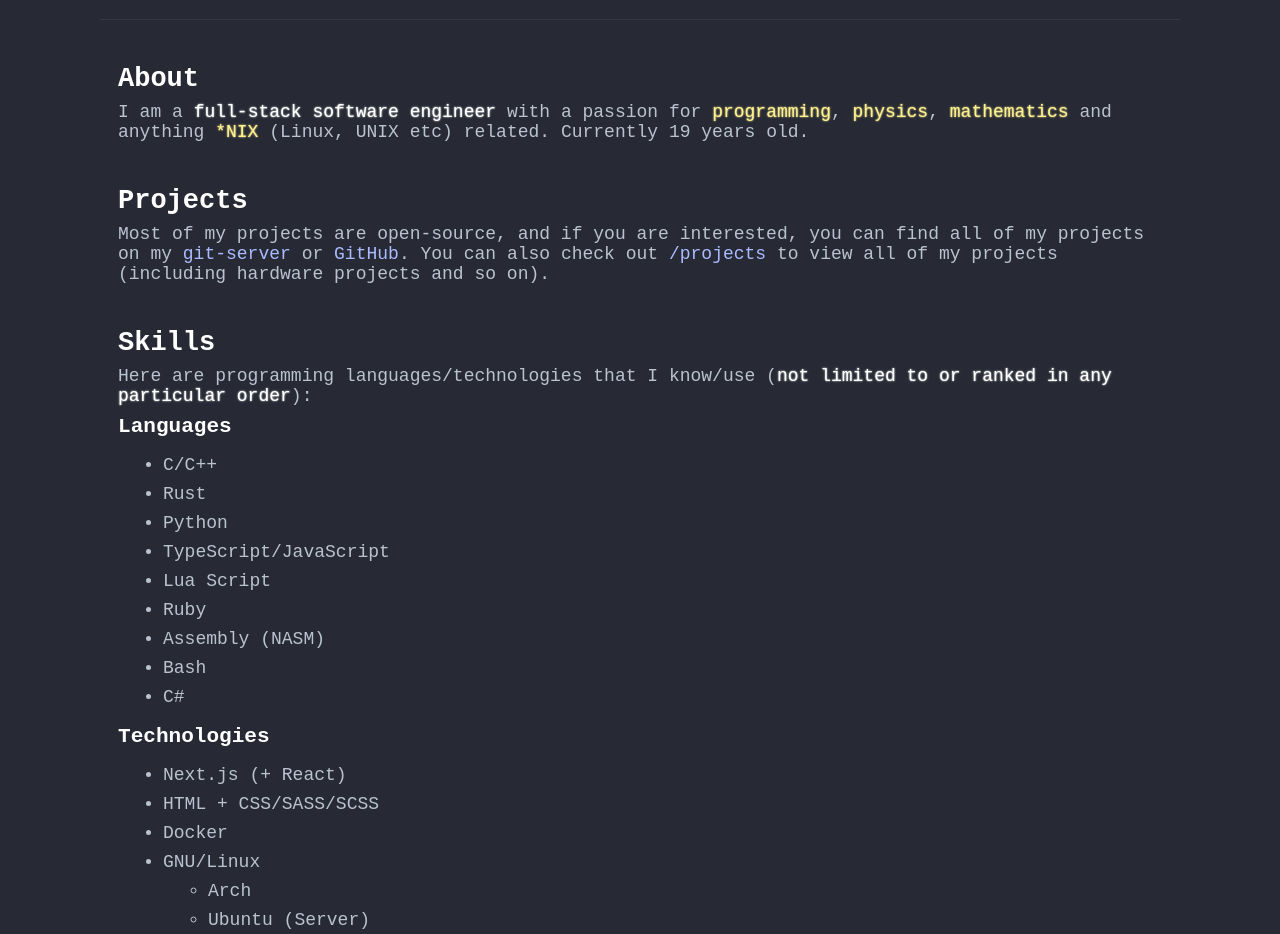
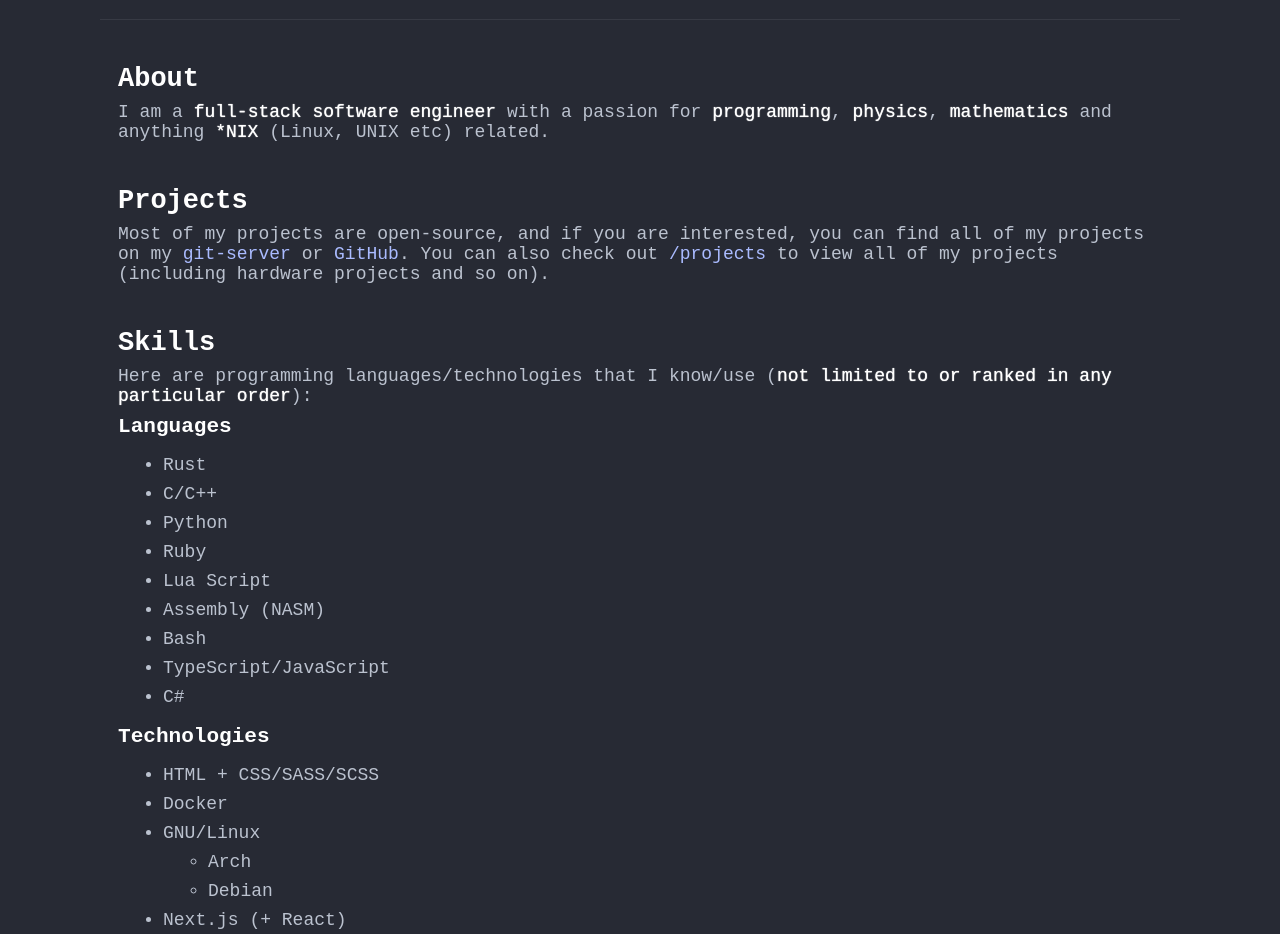
Before and after one commit to almqv/wychdev-nextjs, a Next.js app: page / in a window 1280 px wide. Shown: the part 58-992 px from the top of the page. Built offline with nearby package versions, Linux system fonts and the light colour scheme.

Commit message:
Content & styling tweaks

```diff
--- a/pages/index.tsx
+++ b/pages/index.tsx
@@ -25,12 +25,6 @@ export const Section = styled.section`
 	}
 `
 
-export const Gold = styled.em`
-	color: var(--fg-gold);
-	font-weight: normal;
-	text-shadow: var(--emph-shadow) var(--fg-gold);
-`
-
 export const Code = styled.code`
 	background-color: var(--bg-dark);
 	color: var(--fg-code);
@@ -56,7 +50,7 @@ const Page: NextPageWithLayout = () => {
 		<>
 			<Section>
 				<h2 id="about">About</h2>
-				<p>I am a <em>full-stack software engineer</em> with a passion for <Gold>programming</Gold>, <Gold>physics</Gold>, <Gold>mathematics</Gold> and anything <Gold>*NIX</Gold> (Linux, UNIX etc) related. Currently { new Date().getFullYear() - 2003 } years old.</p>
+				<p>I am a <em>full-stack software engineer</em> with a passion for <em>programming</em>, <em>physics</em>, <em>mathematics</em> and anything <em>*NIX</em> (Linux, UNIX etc) related.</p>
 				{/*TODO: Add GitHub code frequency/contrib here*/}
 			</Section>
 
@@ -70,31 +64,29 @@ const Page: NextPageWithLayout = () => {
 				<p>Here are programming languages/technologies that I know/use (<em>not limited to or ranked in any particular order</em>):</p>
 				<h3>Languages</h3>
 				<ul>
+					<li>Rust</li>
 					<li>C/C++</li>
-					<li>Rust</li>
 					<li>Python</li>
-					<li>TypeScript/JavaScript</li>
+					<li>Ruby</li>
 					<li>Lua Script</li>
-					<li>Ruby</li>
 					<li>Assembly (NASM)</li>
 					<li>Bash</li>
+					<li>TypeScript/JavaScript</li>
 					<li>C#</li>
 				</ul>
 
 				<h3>Technologies</h3>
 				<ul>
-					<li>Next.js (+ React)</li>
 					<li>HTML + CSS/SASS/SCSS</li>
 					<li>Docker</li>
 					<li>
 						GNU/Linux
 						<ul>
 							<li>Arch</li>
-							<li>Ubuntu (Server)</li>
 							<li>Debian</li>
-							<li>Alpine</li>
 						</ul>
 					</li>
+					<li>Next.js (+ React)</li>
 					<li>Git</li>
 					<li>Jira</li>
 					<li>SSH</li>
--- a/styles/globals.css
+++ b/styles/globals.css
@@ -17,7 +17,7 @@
 	--fg-link: #abf;
 	--fg-code: #ffbe85;
 	--fg-gold: #fff190;
-	--emph-shadow: 0 0 2px;
+	--emph-shadow: 0 0 1px;
 
 	--bg: #272a34;
 	--bg-dark: #21242b;
```
